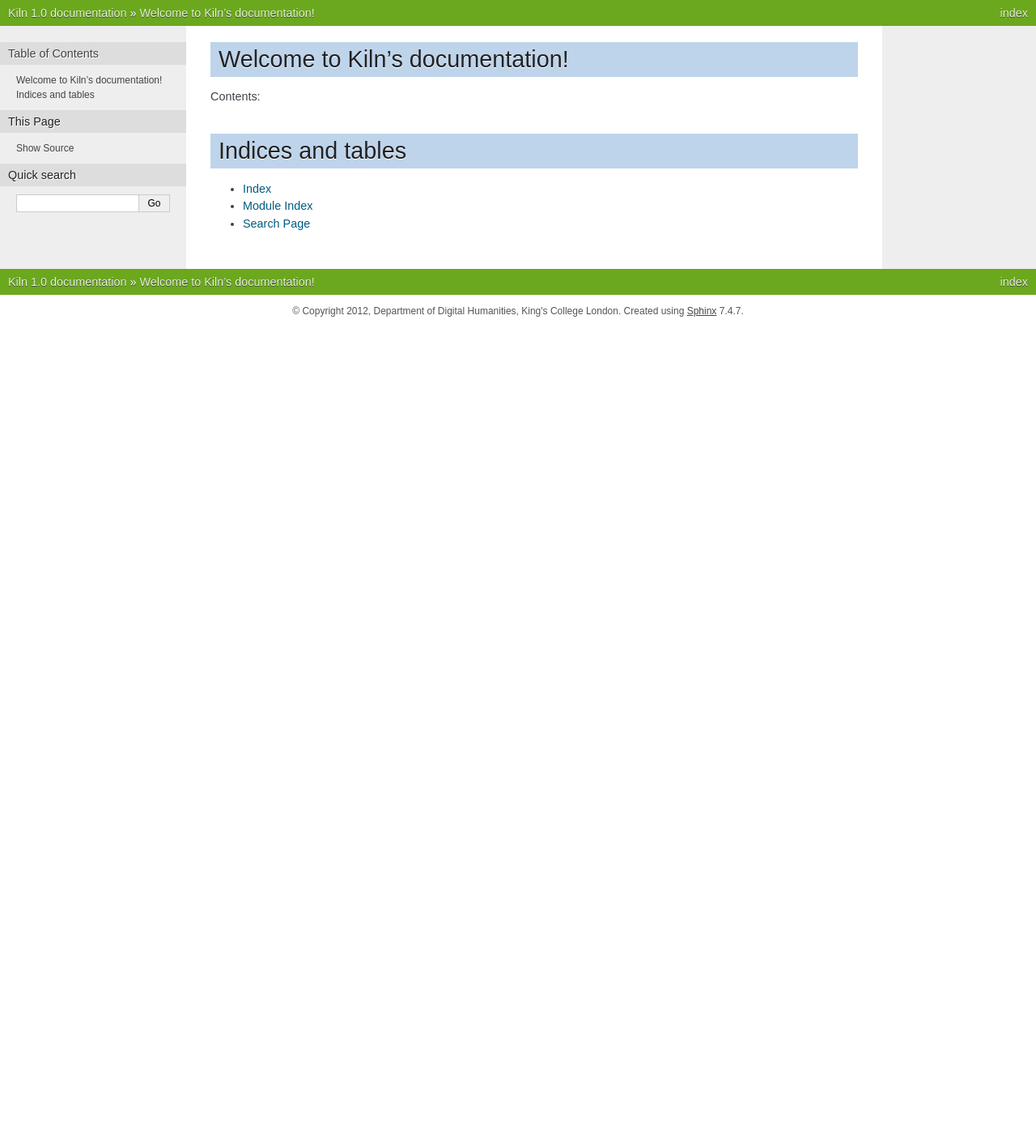
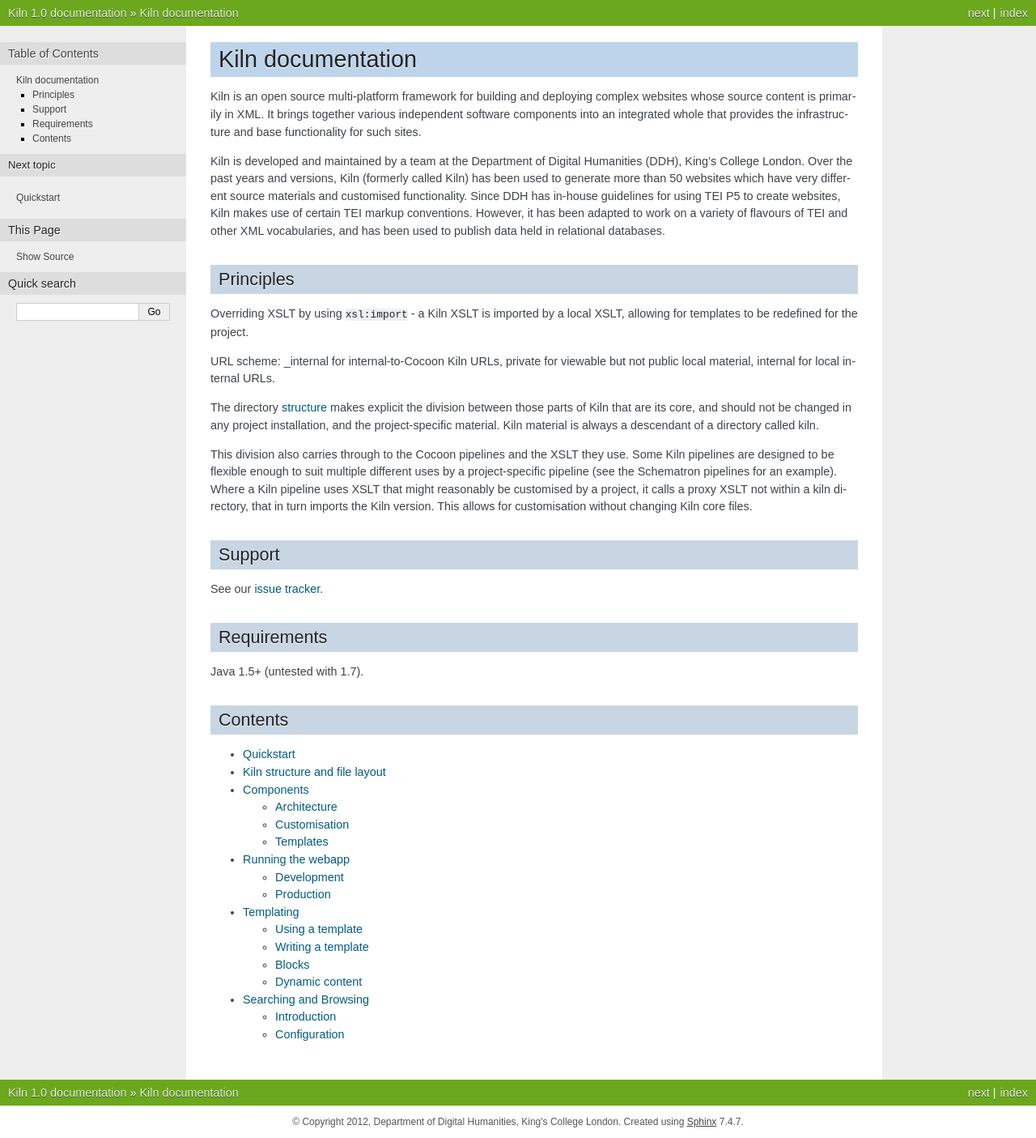
Before and after one commit to kcl-ddh/kiln, a Sphinx documentation site: the page built from docs/source/index.rst, in a window 1280 px wide. Shown: the whole page at 81% size. Built offline with Sphinx 7.4.7, drawn with Linux system fonts in a browser that asks for light colours; before the commit the page ends 900 px from its top, so only the background shows below that.

Commit message:
Initial documentation, adapted from the Github wiki and from the manual.xml file.

```diff
--- /dev/null
+++ b/docs/source/components.rst
@@ -0,0 +1,106 @@
+.. _components:
+
+Components
+==========
+
+* `Apache Cocoon <http://cocoon.apache.org/2.1/>`_ web development framework
+  for XML processing, built with integrated eXist XML database that can be
+  used for storage, indexing and searching using XPath expressions.
+* `Apache Solr <http://lucene.apache.org/solr/>`_ searching platform for
+  indexing, searching and browsing of contents.
+* `Sesame 2 <http://www.openrdf.org/>`_ for storage and querying of RDF data.
+* `Apache Ant <http://ant.apache.org/>`_ build system that has tasks for
+  running the built-in web application server, running the Solr web server,
+  creating a static version of the website, generating a Solr index of all the
+  desired content.
+* `Jetty <http://www.mortbay.org/>`_ web application server for immediate
+  running of Cocoon with automatic refreshing of changes.
+* An XSLT-based templating language that supports inheritance, similar to
+  `Django’s template block system <http://docs.djangoproject.com/en/dev/topics/templates/#template-inheritance>`_.
+* Simple Presentation and Interface Library (`SPIL <http://wip.cch.kcl.ac.uk/2011/10/28/you-spiltd-my-code-a-modular-approach-to-creating-web-front-ends/>`_), a set of HTML/CSS/JavaScript building blocks.
+
+Architecture
+------------
+
+.. image:: /images/architecture.png
+    :align: center
+    :alt: Kiln architecture
+    :width: 90%
+
+In a production web server context, Kiln integrates with other web publishing
+tools to support images (IIPimage/Djatoka), maps (GeoServer; MapServer;
+OpenLayers) and other data sources, like relational data (MySQL or other
+RDBMS).
+
+Customisation
+-------------
+
+Kiln has been developed around the concept of the separation of roles, allowing
+people with different backgrounds, knowledge and skills to work simultaneously
+on the same project without overriding each other’s work. The parts of the
+system used by developers, designers and content editors are distinct; further,
+the use of a version control system makes it simpler and safer for multiple
+people with the same role to work independently and cooperatively.
+
+Since it is impossible to predict every eventuality with regards to a project’s
+specific XML markup, Kiln offers basic output options which cover the
+functionality and formats (HTML, PDF, etc) common to all websites, together
+with an extensible framework supporting the development of any custom
+functionality that is needed. The system provides for a high-level of
+customisation, beyond the usable and useful defaults, in the following other
+areas:
+
+* Schematron validation based on, and linked to, encoding guidelines published
+  in ODD.
+* Editorial workflow validation. Kiln provides web-based management pages that
+  allow XML files to be checked for inconsistencies and errors.
+* Templates for common types of pages, such as search and search results,
+  indices, and bibliographies.
+* XSLT for indexing contents for Solr. By default it indexes the full text and
+  all the references to marked up entities.
+
+.. image:: /images/solr.png
+    :align: center
+    :alt: Customisation levels of Solr components
+    :width: 90%
+
+Kiln provides native support for multilingual websites, RSS feeds, form
+processing, and automated navigation such as sitemaps and indexes, but with
+some customisation can support the publishing of more complex materials with
+much deeper markup, such as medieval charters, musicological bibliographies,
+classical inscriptions, biographies, glossaries and so forth.
+
+Templates
+---------
+
+Kiln provides a templating mechanism that provides full access to XSLT for
+creating the output, and an inheritance mechanism. Templates use XSLT as the
+coding language to create any dynamic content. Template inheritance allows for
+a final template to be built up of a base skeleton (containing the common
+structure of the output) and 'descendant' templates that fill in the gaps. In
+addition to supplying its own content, a block may include the content of the
+block it is inheriting from.
+
+* Example of basic structure: ::
+
+    <xmtp:root>
+        <xmtp:parent>
+            <!-- Extend another template by including it. -->
+            <xi:include href="base.xml" />
+        </xmtp:parent>
+        <xmtp:child>
+            <!-- Override a block defined in an ancestor template. -->
+            <xmtp:block name="title">
+                <h1>Title here</h1>
+            </xmtp:block>
+        </xmtp:child>
+    </xmtp:root>
+
+* Example of inheriting content: ::
+
+    <xmtp:block name="title">
+        <!-- Include the parent template's content for this block. -->
+        <xmtp:super />
+        <!-- Add in new content. -->
+        <h2>Smaller title here</h2>
+    </xmtp:block>
--- a/docs/source/index.rst
+++ b/docs/source/index.rst
@@ -1,19 +1,68 @@
+.. _index:
+
 .. Kiln documentation master file, created by
    sphinx-quickstart on Tue Jul 24 21:20:29 2012.
    You can adapt this file completely to your liking, but it should at least
    contain the root `toctree` directive.
 
-Welcome to Kiln's documentation!
-================================
+Kiln documentation
+==================
 
-Contents:
+Kiln is an open source multi-platform framework for building and deploying
+complex websites whose source content is primarily in XML. It brings together
+various independent software components into an integrated whole that provides
+the infrastructure and base functionality for such sites.
+
+Kiln is developed and maintained by a team at the Department of Digital
+Humanities (DDH), King’s College London. Over the past years and versions,
+Kiln (formerly called Kiln) has been used to generate more than 50 websites
+which have very different source materials and customised functionality. Since
+DDH has in-house guidelines for using TEI P5 to create websites, Kiln makes
+use of certain TEI markup conventions. However, it has been adapted to work on
+a variety of flavours of TEI and other XML vocabularies, and has been used to
+publish data held in relational databases.
+
+Principles
+----------
+
+Overriding XSLT by using ``xsl:import`` - a Kiln XSLT is imported by a local
+XSLT, allowing for templates to be redefined for the project.
+
+URL scheme: _internal for internal-to-Cocoon Kiln URLs, private for viewable
+but not public local material, internal for local internal URLs.
+
+The directory :ref:`structure <structure>` makes explicit the division between
+those parts of Kiln that are its core, and should not be changed in any project
+installation, and the project-specific material. Kiln material is always a
+descendant of a directory called kiln.
+
+This division also carries through to the Cocoon pipelines and the XSLT they
+use. Some Kiln pipelines are designed to be flexible enough to suit multiple
+different uses by a project-specific pipeline (see the Schematron pipelines for
+an example). Where a Kiln pipeline uses XSLT that might reasonably be
+customised by a project, it calls a proxy XSLT not within a kiln directory,
+that in turn imports the Kiln version. This allows for customisation without
+changing Kiln core files.
+
+Support
+-------
+
+See our `issue tracker <https://github.com/kcl-ddh/kiln/issues>`_.
+
+Requirements
+------------
+
+Java 1.5+ (untested with 1.7).
+
+Contents
+--------
 
 .. toctree::
-   :maxdepth: 2
+    :maxdepth: 2
 
-Indices and tables
-==================
-
-* :ref:`genindex`
-* :ref:`modindex`
-* :ref:`search`
+    quickstart
+    structure
+    components
+    running
+    templating
+    searching
--- /dev/null
+++ b/docs/source/templating.rst
@@ -0,0 +1,105 @@
+.. _templating:
+
+Templating
+==========
+
+Kiln provides a templating mechanism that provides full access to XSLT for
+creating the output, and an inheritance mechanism.
+
+Template inheritance allows for a final template to be built up of a base
+skeleton (containing the common structure of the output) and 'descendant'
+templates that fill in the gaps.
+
+This inheritance system works in much the same way as
+`Django's template inheritance <http://www.djangoproject.com/>`_.
+
+Using a template
+----------------
+
+To apply a template to a content source, a Cocoon ``map:transform`` is used,
+as follows: ::
+
+    <map:transform src="cocoon://_internal/template/path/to/template.xsl"/>
+
+The matching template looks for the file ``xml/template/path/to/template.xml``.
+Note that the extension of the template file is **xml**.
+
+Writing a template
+------------------
+
+The basic structure of a template is as follows: ::
+
+    <xmtp:root xmlns:xmtp="http://www.cch.kcl.ac.uk/xmod/template/1.0"
+               xmlns:xi="http://www.w3.org/2001/XInclude">
+        <xmtp:parent>
+            <xi:include href="base.xml"/>
+        </xmtp:parent>
+        <xmtp:child>
+            <xmtp:block name="head-title">
+            </xmtp:block>
+        </xmtp:child>
+    </xmtp:root>
+
+In a base template (that is, one that does not extend another template), there
+are no ``xmtp:parent`` or ``xmtp:child`` elements, only ``xmtp:root` and
+``xmtp:block`` elements (and whatever content the template may hold, of
+course).
+
+
+In a template that extends another, the template being extended is referenced
+by an ``xi:include``, the only allowed content of ``xmtp:parent``.
+
+Blocks
+------
+
+Block names must be unique within a template.
+
+Attribute blocks
+^^^^^^^^^^^^^^^^
+
+In order to create a block to cover the contents of an attribute, define a
+block immediately after the element holding the attribute, specifying the name
+of the attribute it is a block for in the ``attribute`` attribute.
+
+::
+
+    <ul>
+        <xmtp:block name="ul-class" attribute="class">
+            <xsl:text>block default</xsl:text>
+        </xmtp:block>
+    </ul>
+
+Multiple attribute blocks for the same element should simply be defined in
+series. It is only necessary that they occur before any non-attribute blocks
+within that element.
+
+Inheriting content
+^^^^^^^^^^^^^^^^^^
+
+In addition to supplying its own content, a block may include the content of
+the block it is inheriting from. To do so, an empty ``xmtp:super`` element
+should be added wherever the inherited content is wanted (multiple
+``xmtp:super`` elements may occur within a single block.
+
+::
+
+    <xmtp:block name="nav">
+        <xmtp:super/>
+        <p>Extra navigation here.</p>
+    </xmtp:block>
+
+If the block being inherited also contains an ``xmtp:super`` element, then that
+referenced content will also be included.
+
+Dynamic content
+---------------
+
+Templates use XSLT as the coding language to create any dynamic content.
+``xsl:stylesheet`` and ``xsl:template`` elements must not be used; the process
+that compiles the template into an XSLT wraps the template's XSL statements in
+a single ``xsl:template`` element matching on "/"; all processing occurs within
+this template, or imported/included XSLT.
+
+``xsl:import`` and ``xsl:include`` elements may be used (and the compiler will
+move them to the beginning of the XSLT), as may ``xsl:apply-templates`` and
+``xsl:call-template``.
```
Also changed, not shown: docs/source/quickstart.rst (added, +19 -0 lines), docs/source/running.rst (added, +33 -0 lines), docs/source/searching.rst (added, +40 -0 lines), docs/source/structure.rst (added, +51 -0 lines).
